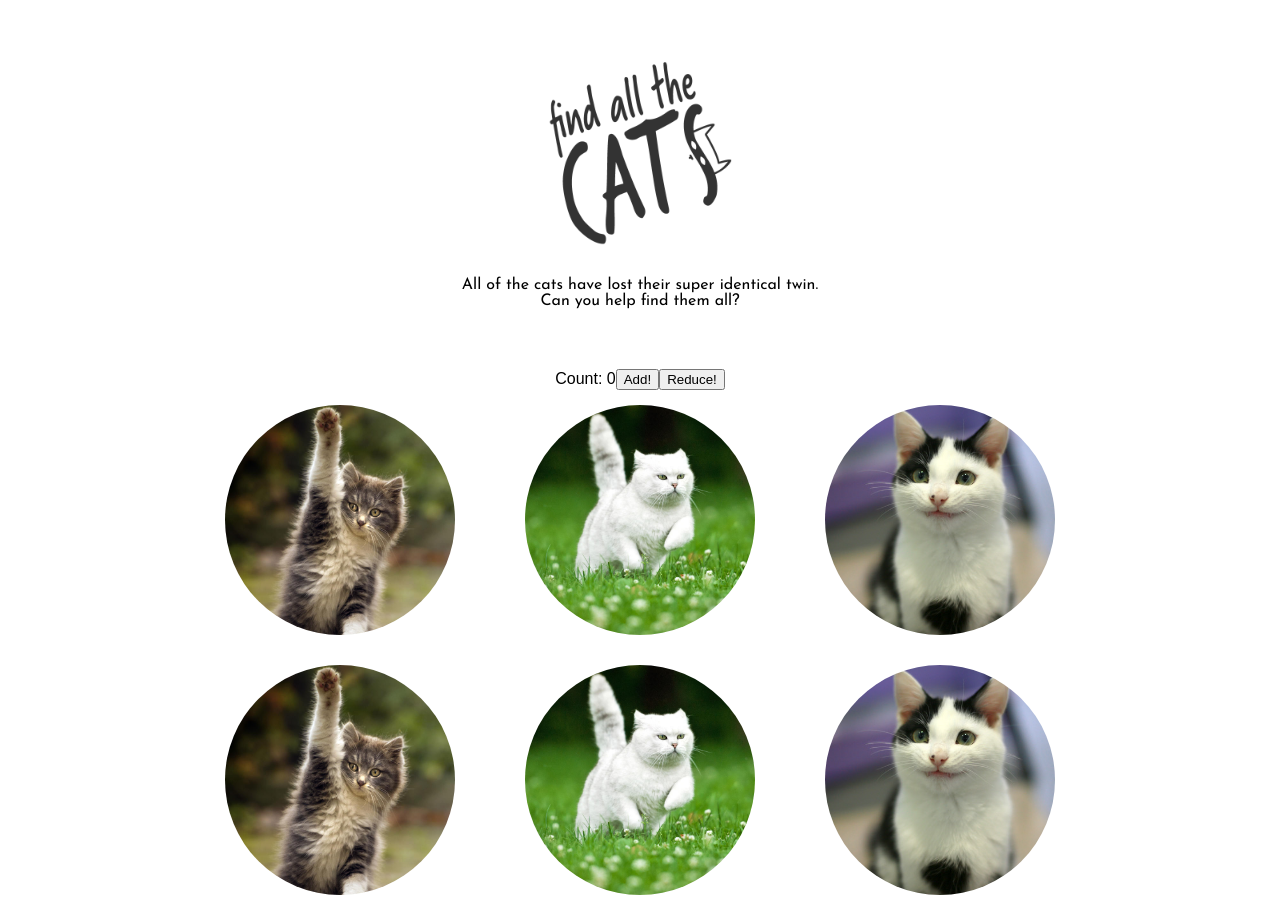
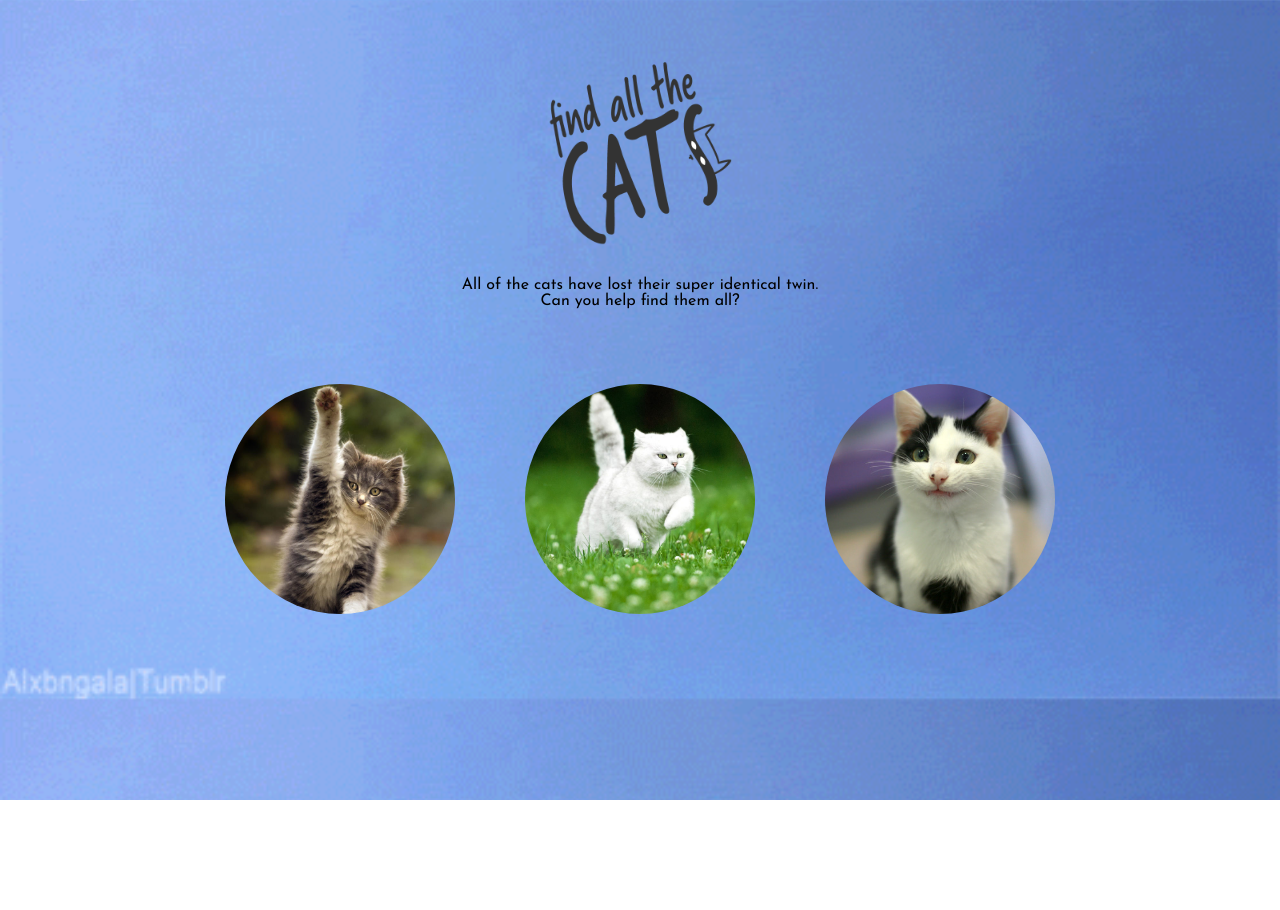
Before and after one commit to mysould/Memory-game, a React app: page / in a window 1280 px wide. After the commit the page ends 800 px from the top, so only its background shows below. Built offline with nearby package versions, Linux system fonts and the light colour scheme.

Commit message:
Use state to recover cards

```diff
--- a/src/game.js
+++ b/src/game.js
@@ -3,17 +3,30 @@ import Card from "./card"
 import Counter from "./counter"
 import './game.css';
 
-const Game = () => (
-  <div className="game">
-      <img className="logotype" src="/images/logo.png" />
-      <p>All of the cats have lost their super identical twin.<br/>Can you help find them all?</p>
-      <Counter />
-      <Card src="/images/cat1.jpg" />
-      <Card src="/images/cat2.jpg" />
-      <Card src="/images/cat3.jpg" />
-      <Card src="/images/cat1.jpg" />
-      <Card src="/images/cat2.jpg" />
-      <Card src="/images/cat3.jpg" />
-  </div>
-)
+class Game extends React.Component {
+
+  state = {
+    cards: [
+      { src: "/images/cat1.jpg" },
+      { src: "/images/cat2.jpg" },
+      { src: "/images/cat3.jpg" }
+    ]
+  }
+
+
+  render () {
+      return (
+          <div className="game">
+              <img className="logotype" src="/images/logo.png" />
+              <p>All of the cats have lost their super identical twin.<br/>Can you help find them all?</p>
+              {this.state.cards.map((card) => (
+                <Card src={card.src} />
+              ))}
+
+          </div>
+      )
+  }
+}
+
+
 export default Game
--- a/src/index.css
+++ b/src/index.css
@@ -3,5 +3,6 @@ body {
   margin: 0;
   padding: 0;
   font-family: sans-serif;
-
+  background: url("/images/background.gif");
+  background-size:cover;
 }
```
Also changed, not shown: public/images/background.gif (added), public/images/background.jpg (deleted).
